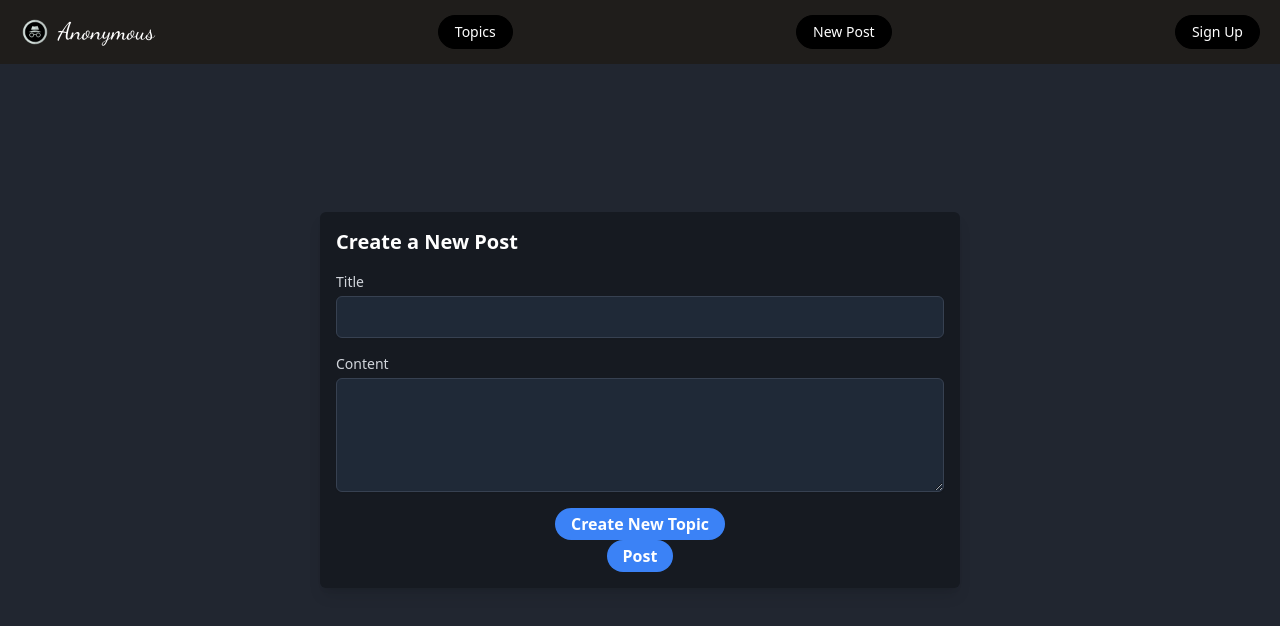
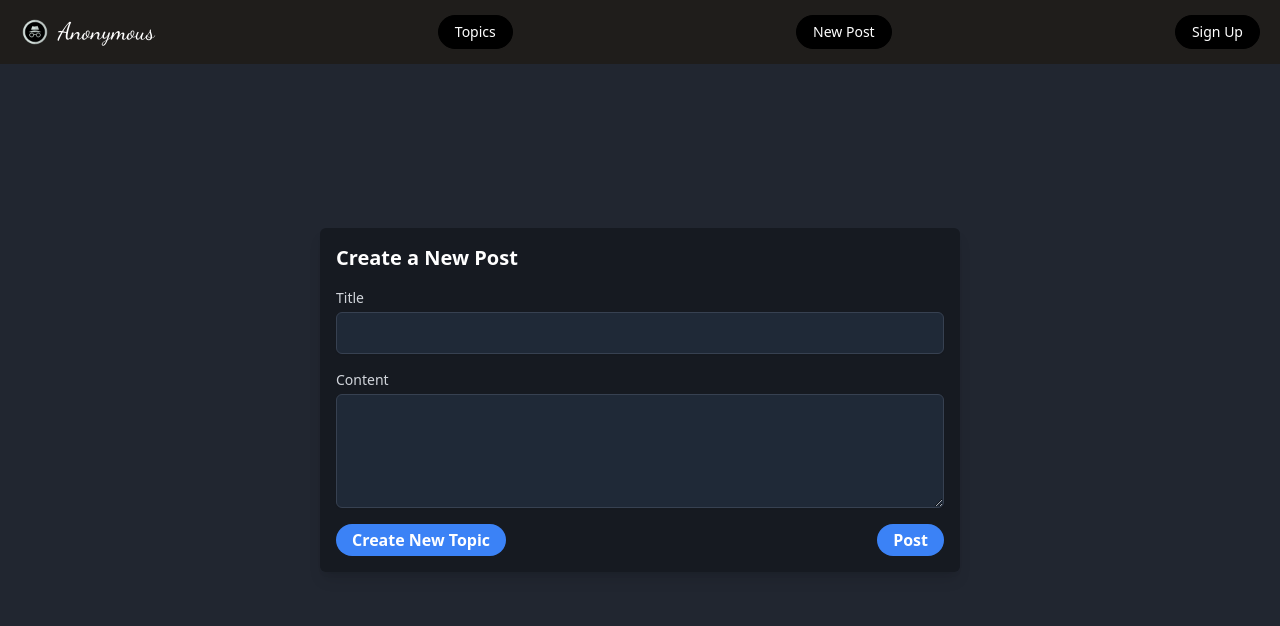
Before and after one commit to Ved204/anonymous, a Next.js app: page /CreatePost in a window 1280 px wide. Shown: the top 626 px of the page. Built offline with nearby package versions, Linux system fonts and the light colour scheme.

Commit message:
fix button

```diff
--- a/pages/CreatePost/index.tsx
+++ b/pages/CreatePost/index.tsx
@@ -56,16 +56,16 @@ export default function CreatePost() {
                   rows={4}
                 ></textarea>
               </div>
-              <div className="text-center">
+              <div className="flex justify-between w-full">
                 <button
                   onClick={changecreation}
-                  className="ml-36 mr-36 rounded-full bg-blue-500 px-4 py-1 font-bold text-white hover:bg-blue-700"
+                  className="rounded-full bg-blue-500 px-4 py-1 font-bold text-white hover:bg-blue-700"
                 >
                   Create New Topic
                 </button>
                 <button
                   type="submit"
-                  className="ml-36 mr-36 rounded-full bg-blue-500 px-4 py-1 font-bold  text-white hover:bg-blue-700"
+                  className="rounded-full bg-blue-500 px-4 py-1 font-bold  text-white hover:bg-blue-700"
                 >
                   Post
                 </button>
```
